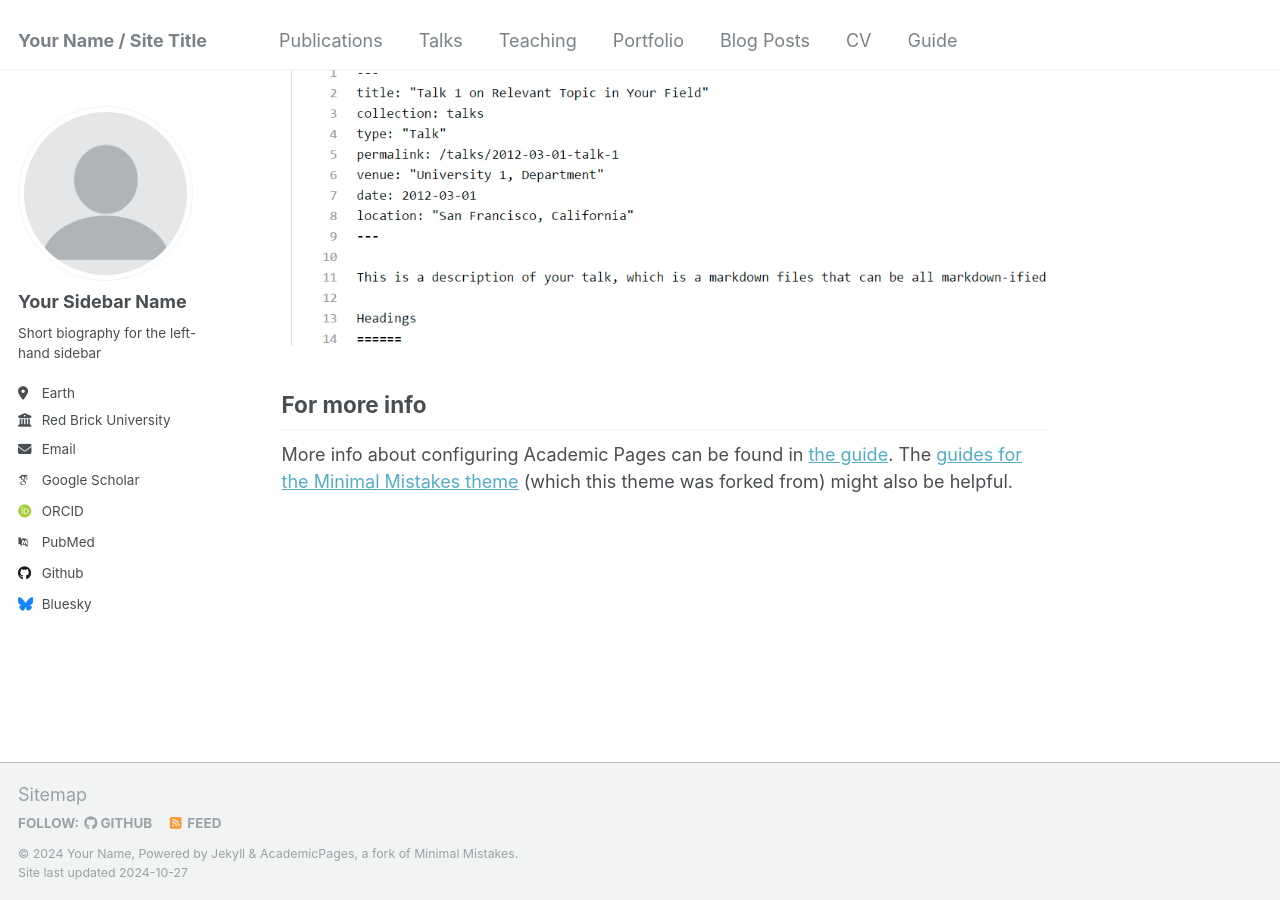
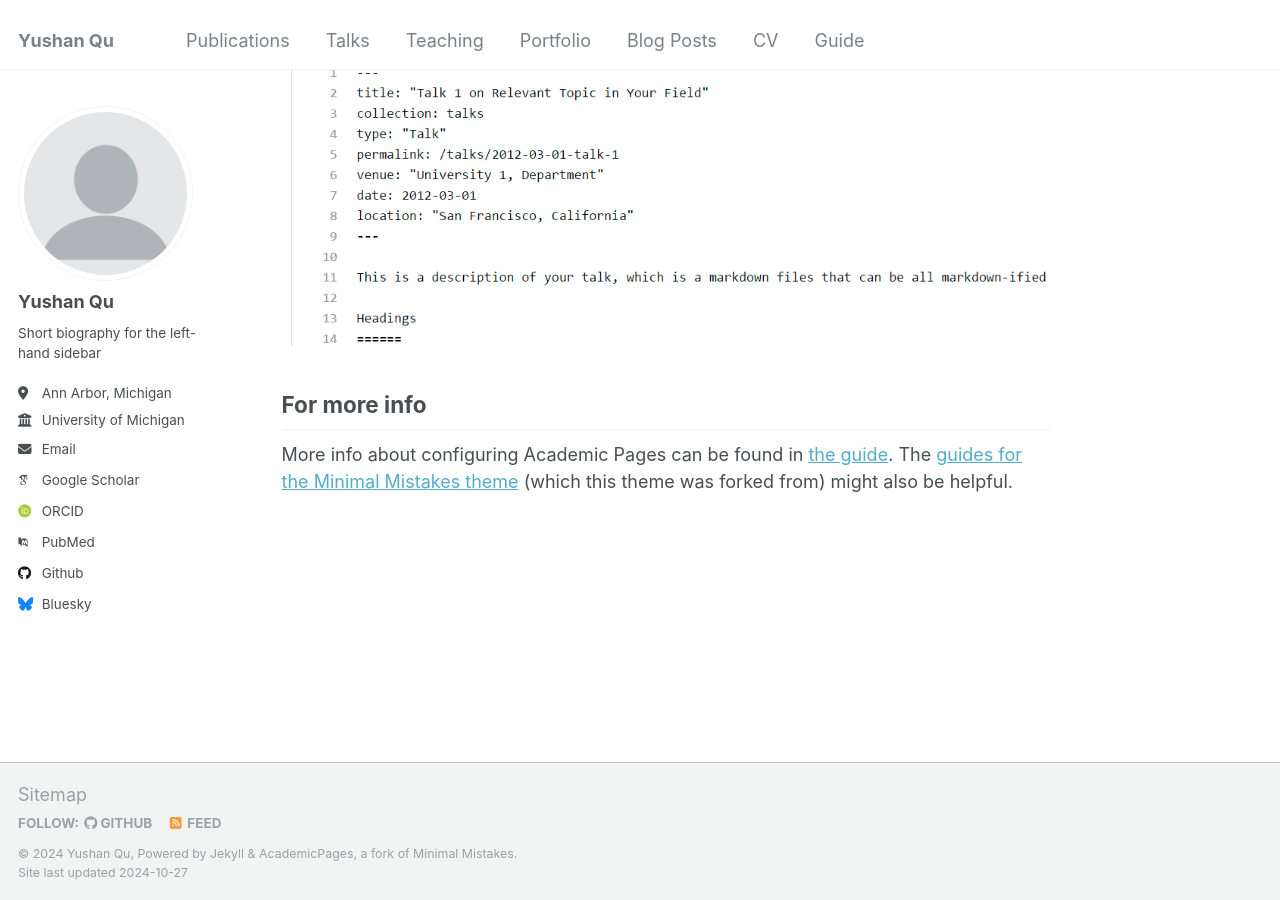
Before and after one commit to yushanqu/yushanqu.github.io, a Jekyll site: the page built from _pages/about.md, in a window 1280 px wide and 900 px high, scrolled down 2643 px. Built offline with Jekyll 4.4.1, drawn with Linux system fonts in a browser that asks for light colours; some web fonts are replaced.

Commit message:
Update _config.yml

```diff
--- a/_config.yml
+++ b/_config.yml
@@ -8,9 +8,9 @@
 
 # Basic Site Settings
 locale                   : "en-US"
-title                    : "Your Name / Site Title"
+title                    : "Yushan Qu"
 title_separator          : "-"
-name                     : &name "Your Name"
+name                     : &name "Yushan Qu"
 description              : &description "personal description"
 url                      : https://yushanqu0217.github.io # the base hostname & protocol for your site e.g. "https://mmistakes.github.io"
 baseurl                  : "" # the subpath of your site, e.g. "/blog"
@@ -22,11 +22,11 @@ repository               : "yushanqu0217/yushanqu0217"
 author:
   # Biographic information
   avatar           : "profile.png"
-  name             : "Your Sidebar Name"
+  name             : "Yushan Qu"
   pronouns         : # example: "she/her"
   bio              : "Short biography for the left-hand sidebar"
-  location         : "Earth"
-  employer         : "Red Brick University"
+  location         : "Ann Arbor, Michigan"
+  employer         : "University of Michigan"
   uri              : # URL
   email            : "none@example.org"
 
```
